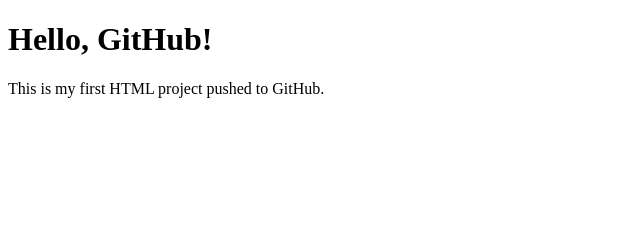
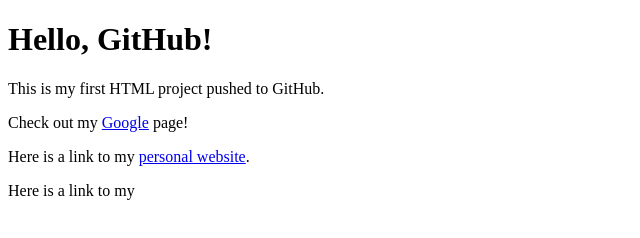
Before and after one commit to sumonahmedjubayer121997/learning_git, a plain HTML site: page index.html in a window 1280 px wide. Shown: the whole page, without its empty margins (0-640 px from the left). Drawn offline with Linux system fonts and the light colour scheme.

Commit message:
index.html updated ,bt nt readme file

```diff
--- a/index.html
+++ b/index.html
@@ -8,5 +8,8 @@
 <body>
   <h1>Hello, GitHub!</h1>
   <p>This is my first HTML project pushed to GitHub.</p>
+  <p>Check out my <a href="google.com">Google</a> page!</p>
+  <p>Here is a link to my <a href="sumonahmed.info">personal website</a>.</p>
+  <p>Here is a link to my </p>
 </body>
 </html>
```
